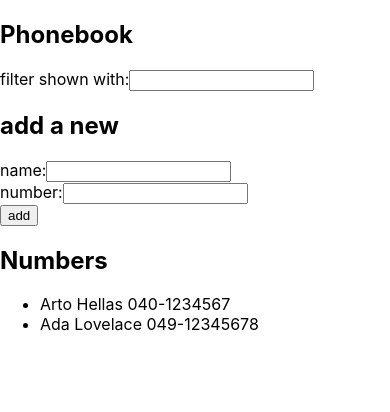
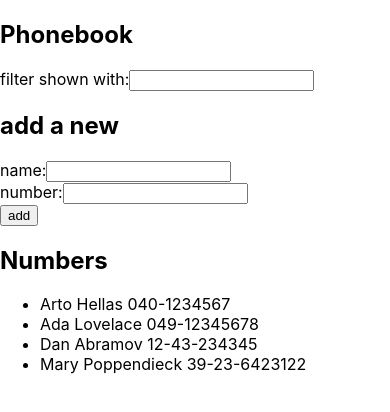
Before and after one commit to Samuann/FullStack-Open, a React (Create React App) app in the folder part2/phonebook/: page / in a window 390 px wide. Shown: the top 412 px of the page. Built offline with nearby package versions, Linux system fonts and the light colour scheme.

Commit message:
Separating the logic into individual components - 2.10: The Phonebook Step5

```diff
--- a/part2/phonebook/src/App.js
+++ b/part2/phonebook/src/App.js
@@ -1,28 +1,19 @@
 import React, { useState } from 'react';
-
-
-const FilterSearch = (props) => {
-  const {searchAction} = props
-  return(
-    <div>
-      <h2>Phonebook</h2>
-      <form>
-        <label>filter shown with:</label>
-        <input onChange={searchAction}/>
-      </form>
-    </div>
-  )
-};
+import Filter from './components/Filter';
+import PersonForm from './components/PersonForm';
+import Persons from './components/Persons';
 
 const App = () => {
   const [ persons, setPersons ] = useState([
     { name: 'Arto Hellas', number: '040-1234567'},
-    {name: 'Ada Lovelace', number: '049-12345678'}
+    { name: 'Ada Lovelace', number: '049-12345678'},
+    { name: 'Dan Abramov', number: '12-43-234345' },
+    { name: 'Mary Poppendieck', number: '39-23-6423122'}
   ]);
   const [ newName, setNewName ] = useState('');
   const [ newNumber, setNewNumber ] = useState('');
   const [ newSearch, setNewSearch ] = useState('');
-  console.log(newSearch.toLowerCase(), 'lowerCase')
+
   const handleNameChange = (event) => {
     setNewName(event.target.value);
   };
@@ -51,39 +42,23 @@ const App = () => {
 
   };
 
-  const displayAllNames = () => persons.map( person => <li key={person.name}> {person.name} {person.number}</li>);
-
-  const displayFilteredName = () => {
-    return persons.filter(people =>  people.name.toLowerCase().includes(newSearch.toLowerCase())).map(per => <li> {per.name} {per.number} </li>)
-  }
-
-  const personsList = () => (
-      <ul>
-        {newSearch.length ? displayFilteredName(): displayAllNames()}
-      </ul>
-  );
-
   return (
     <>
-      <FilterSearch searchAction={handleSearch} />
+      <div>
+        <h2>Phonebook</h2>
+        <Filter searchAction={handleSearch} />
+      </div>
       <div>
         <h2>add a new</h2>
-        <form onSubmit={addNewName}>
-          <div>
-            <label htmlFor='personName'>name:</label>
-            <input value={newName} name='personName' onChange={handleNameChange}/>
-          </div>
-          <div>
-          <label htmlFor='phoneNumber'>number:</label>
-          <input value={newNumber} name='phoneNumber' onChange={handleNumberChange}/>
-          </div>
-          <div>
-            <button type="submit">add</button>
-            <div> {newName} </div>
-          </div>
-        </form>
+        <PersonForm
+          submitAction={addNewName}
+          newNameValue={newName}
+          nameChangeAction={handleNameChange}
+          newNumberValue={newNumber}
+          numberChangeAction={handleNumberChange}
+        />
         <h2>Numbers</h2>
-        {personsList()}
+        <Persons personsList={persons} newSearchValue={newSearch} />
       </div>
     </>
   );
--- /dev/null
+++ b/part2/phonebook/src/components/Filter.js
@@ -0,0 +1,13 @@
+import React from 'react';
+
+const Filter= (props) => {
+    const {searchAction} = props
+    return(
+        <form>
+            <label>filter shown with:</label>
+            <input onChange={searchAction}/>
+        </form>
+    )
+};
+
+export default Filter;
--- /dev/null
+++ b/part2/phonebook/src/components/PersonForm.js
@@ -0,0 +1,23 @@
+import React from 'react';
+
+const PersonForm = (props) => {
+    const { submitAction, newNameValue, nameChangeAction, newNumberValue, numberChangeAction } = props;
+
+    return (
+        <form onSubmit={submitAction}>
+        <div>
+            <label htmlFor='personName'>name:</label>
+            <input value={newNameValue} name='personName' onChange={nameChangeAction}/>
+        </div>
+        <div>
+            <label htmlFor='phoneNumber'>number:</label>
+            <input value={newNumberValue} name='phoneNumber' onChange={numberChangeAction}/>
+        </div>
+        <div>
+            <button type="submit">add</button>
+        </div>
+    </form>
+    )
+};
+
+export default PersonForm;
--- /dev/null
+++ b/part2/phonebook/src/components/Persons.js
@@ -0,0 +1,20 @@
+import React from 'react';
+
+const Persons = (props) => {
+    const {personsList, newSearchValue } = props;
+
+    const displayAllNames = () => personsList.map( person => <li key={person.name}> {person.name} {person.number}</li>);
+
+    const displayFilteredName = () => {
+        return personsList.filter(people =>  people.name.toLowerCase().includes(newSearchValue.toLowerCase()))
+        .map(human => <li key={human.name}> {human.name} {human.number} </li>);
+    }
+
+    return (
+        <ul>
+            {newSearchValue.length ? displayFilteredName(): displayAllNames()}
+        </ul>
+    );
+};
+
+export default Persons;
```
Also changed, not shown: 1 other file (tests, documents, lock files or other folders).
